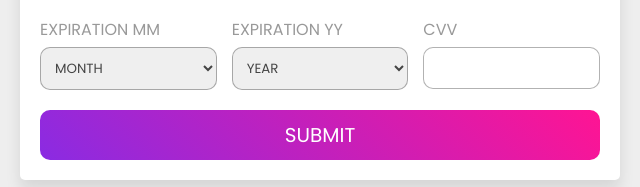
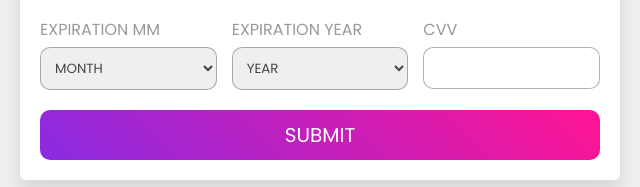
Before and after one commit to Akshaya28112003/akkisample, a plain HTML site: page index.html in a window 1280 px wide. Shown: the part 504-691 px from the top of the page, 320-960 px from the left. Drawn offline with Linux system fonts and the light colour scheme.

Commit message:
Changed Year

```diff
--- a/index.html
+++ b/index.html
@@ -76,7 +76,7 @@
                 </select>
             </div>
             <div class="inputBox">
-                <span>expiration yy</span>
+                <span>expiration year</span>
                 <select name="" id="" class="year-input">
                     <option value="year" selected disabled>year</option>
                     <option value="2021">2021</option>
```
